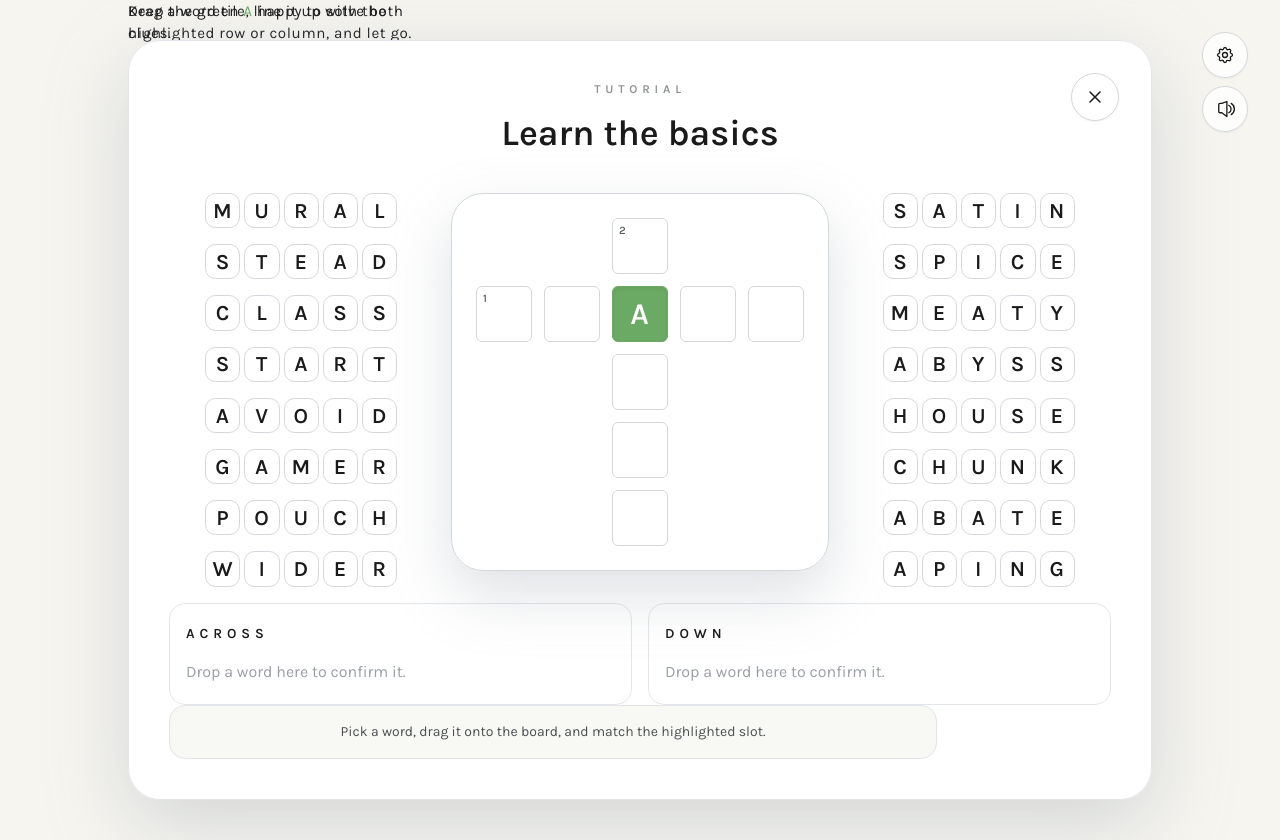
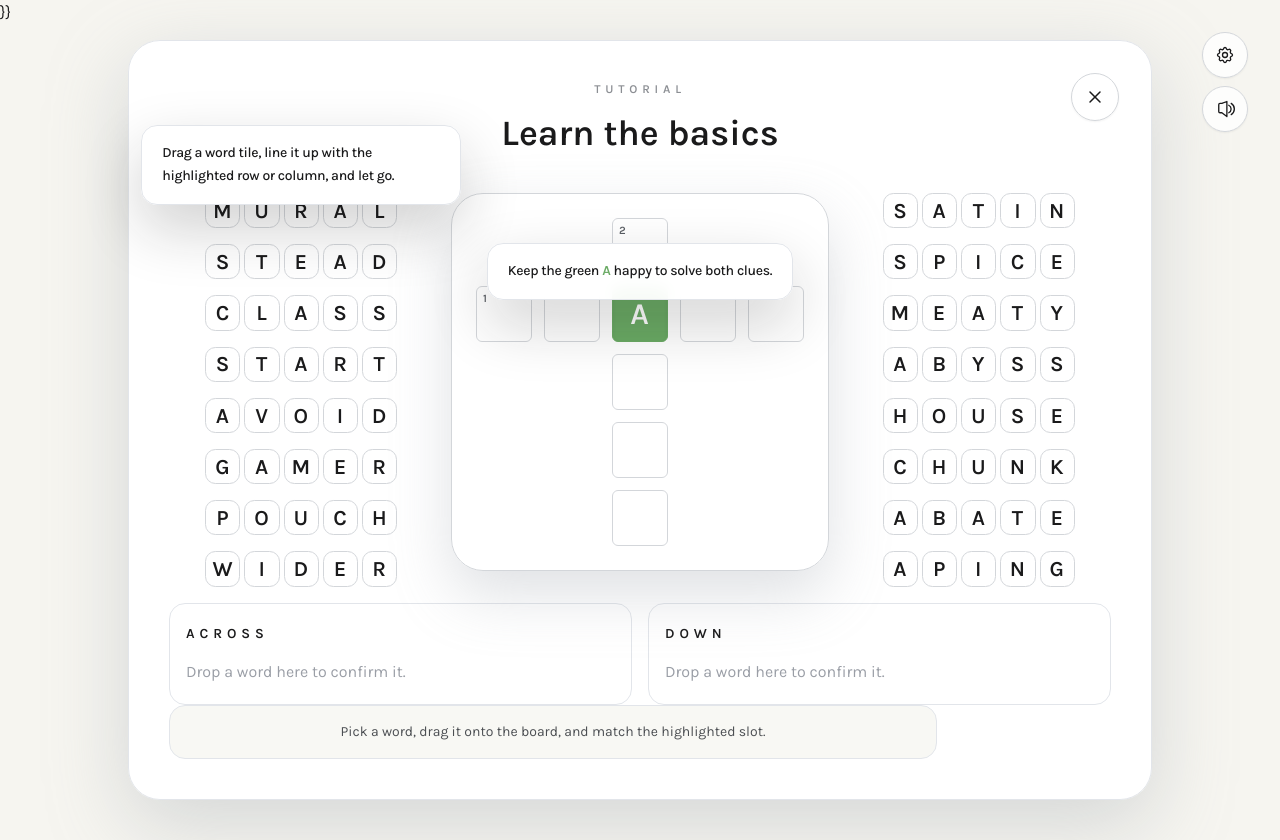
Before and after one commit to evgenyvinnik/crosswordly, a React (Vite) app: page / in a window 1280 px wide. Built offline with nearby package versions, Linux system fonts and the light colour scheme; no server answers.

Commit message:
Reuse tooltip component

```diff
--- a/src/components/SplashScreen.tsx
+++ b/src/components/SplashScreen.tsx
@@ -1,5 +1,6 @@
 import { CSSProperties, useEffect, useMemo, useState } from 'react';
 import { animated, useSpring } from '@react-spring/web';
+import { playSound } from '../lib/soundEffects';
 
 type SplashScreenProps = {
   tagline?: string;
@@ -79,13 +80,17 @@ export default function SplashScreen({
             ...prev,
             [getCellKey(placement.row, placement.col)]: placement.letter,
           }));
+          playSound('tilePop');
         },
         450 + index * 220,
       ),
     );
 
     const totalDuration = 450 + (placements.length - 1) * 220 + 600;
-    const completionTimer = setTimeout(() => onComplete?.(), totalDuration);
+    const completionTimer = setTimeout(() => {
+      playSound('successChime');
+      onComplete?.();
+    }, totalDuration);
 
     return () => {
       timers.forEach((timer) => clearTimeout(timer));
--- a/src/components/TutorialScreen.tsx
+++ b/src/components/TutorialScreen.tsx
@@ -1,5 +1,8 @@
-import { useCallback, useEffect, useMemo, useRef, useState } from 'react';
+import { useCallback, useEffect, useLayoutEffect, useMemo, useRef, useState } from 'react';
+import type { CSSProperties } from 'react';
 import GameField, { Direction, GameLevelWord, OverlayState } from './GameField';
+import CloseIcon from './icons/CloseIcon';
+import { TooltipEnvelope } from './tooltip/Tooltip';
 import { GUESS_WORDS } from '../words/words';
 import { TUTORIAL_LEVEL } from '../levels/tutorial';
 
@@ -32,6 +35,18 @@ type DragState = {
   pointerId: number;
   current: { x: number; y: number };
   targetDirection: Direction | null;
+};
+
+type AnchorPoint = { x: number; y: number };
+
+const pointsEqual = (a: AnchorPoint | null, b: AnchorPoint | null) => {
+  if (a === b) {
+    return true;
+  }
+  if (!a || !b) {
+    return false;
+  }
+  return Math.abs(a.x - b.x) < 0.5 && Math.abs(a.y - b.y) < 0.5;
 };
 
 const TARGET_WORDS: Omit<TutorialWord, 'bankIndex'>[] = TUTORIAL_LEVEL.words.map((word) => ({
@@ -88,7 +103,9 @@ type PlacedWord = {
 };
 
 const TutorialScreen = ({ onComplete, onExit }: TutorialScreenProps) => {
+  const sectionRef = useRef<HTMLElement | null>(null);
   const boardRef = useRef<HTMLDivElement>(null);
+  const firstTileRef = useRef<HTMLButtonElement | null>(null);
   const [wordBank, setWordBank] = useState<TutorialWord[]>(() => getRandomWordBank());
   const [committedLetters, setCommittedLetters] = useState<Record<string, string>>(() => ({
     ...(TUTORIAL_LEVEL.prefilledLetters ?? {}),
@@ -99,6 +116,10 @@ const TutorialScreen = ({ onComplete, onExit }: TutorialScreenProps) => {
   const [placedWords, setPlacedWords] = useState<Record<Direction, PlacedWord | null>>({
     across: null,
     down: null,
+  });
+  const [anchorPoints, setAnchorPoints] = useState<{ tiles: AnchorPoint | null; letter: AnchorPoint | null }>({
+    tiles: null,
+    letter: null,
   });
 
   const placementsByDirection = useMemo<Record<Direction, GameLevelWord | undefined>>(() => {
@@ -171,6 +192,75 @@ const TutorialScreen = ({ onComplete, onExit }: TutorialScreenProps) => {
   );
 
   const highlightedDirection = activeDrag?.targetDirection ?? null;
+
+  const updateAnchorPoints = useCallback(() => {
+    const section = sectionRef.current;
+    if (!section) {
+      return;
+    }
+    const containerRect = section.getBoundingClientRect();
+
+    const tileRect = firstTileRef.current?.getBoundingClientRect() ?? null;
+    const letterElement =
+      boardRef.current?.querySelector<HTMLElement>('[data-letter-anchor="tutorial-a"]') ?? null;
+    const letterRect = letterElement?.getBoundingClientRect() ?? null;
+
+    const rectToPoint = (rect: DOMRect | null): AnchorPoint | null => {
+      if (!rect) {
+        return null;
+      }
+      return {
+        x: rect.left - containerRect.left + rect.width / 2,
+        y: rect.top - containerRect.top + rect.height / 2,
+      };
+    };
+
+    const next = {
+      tiles: rectToPoint(tileRect),
+      letter: rectToPoint(letterRect),
+    };
+
+    setAnchorPoints((prev) => {
+      if (pointsEqual(prev.tiles, next.tiles) && pointsEqual(prev.letter, next.letter)) {
+        return prev;
+      }
+      return next;
+    });
+  }, []);
+
+  const setFirstTileButtonRef = useCallback(
+    (node: HTMLButtonElement | null) => {
+      firstTileRef.current = node;
+      updateAnchorPoints();
+    },
+    [updateAnchorPoints],
+  );
+
+  const getAnchorStyle = useCallback(
+    (anchor: AnchorPoint | null): CSSProperties => {
+      if (!anchor) {
+        return { display: 'none' };
+      }
+      return {
+        left: `${anchor.x}px`,
+        top: `${anchor.y}px`,
+        transform: 'translate(-50%, -50%)',
+      };
+    },
+    [],
+  );
+
+  useLayoutEffect(() => {
+    updateAnchorPoints();
+  }, [updateAnchorPoints, wordBank, committedLetters]);
+
+  useEffect(() => {
+    const handleResize = () => {
+      updateAnchorPoints();
+    };
+    window.addEventListener('resize', handleResize);
+    return () => window.removeEventListener('resize', handleResize);
+  }, [updateAnchorPoints]);
 
   const computeDropTarget = useCallback(
     (clientX: number, clientY: number): Direction | null => {
@@ -481,20 +571,34 @@ const TutorialScreen = ({ onComplete, onExit }: TutorialScreenProps) => {
   }, [activeDrag, cellDirections, failedOverlay, placedWords, releaseWord, wordBank]);
 
   return (
-    <section className="relative flex min-h-screen items-center justify-center bg-[#f6f5f0] px-4 py-10 text-[#1a1a1b]">
-      <div className="pointer-events-none absolute inset-0 hidden lg:flex">
-        <div className="relative mx-auto h-full w-full max-w-5xl">
-          <div className="tutorial-callout tutorial-callout--tiles">
-            <p>Drag a word tile, line it up with the highlighted row or column, and let go.</p>
-            <span className="tutorial-arrow tutorial-arrow--tiles" />
-          </div>
-          <div className="tutorial-callout tutorial-callout--board">
-            <p>
-              Keep the green <span className="text-[#6aaa64]">A</span> happy to solve both clues.
-            </p>
-            <span className="tutorial-arrow tutorial-arrow--board" />
-          </div>
-        </div>
+    <section
+      ref={sectionRef}
+      className="relative flex min-h-screen items-center justify-center bg-[#f6f5f0] px-4 py-10 text-[#1a1a1b]"
+    >
+      <div className="pointer-events-none absolute inset-0 hidden lg:block">
+        <TooltipEnvelope
+          tooltip="Drag a word tile, line it up with the highlighted row or column, and let go."
+          forceVisible={Boolean(anchorPoints.tiles)}
+          targetClassName="pointer-events-none absolute h-3 w-3"
+          targetStyle={getAnchorStyle(anchorPoints.tiles)}
+          tooltipClassName="pointer-events-none hidden max-w-sm text-base font-medium tracking-tight lg:flex"
+        >
+          <span className="sr-only">Tiles tooltip anchor</span>
+        </TooltipEnvelope>
+        <TooltipEnvelope
+          tooltip={
+            <>
+              Keep the green <span className="font-semibold text-[#6aaa64]">A</span> happy to solve both
+              clues.
+            </>
+          }
+          forceVisible={Boolean(anchorPoints.letter)}
+          targetClassName="pointer-events-none absolute h-3 w-3"
+          targetStyle={getAnchorStyle(anchorPoints.letter)}
+          tooltipClassName="pointer-events-none hidden max-w-sm text-base font-medium tracking-tight lg:flex"
+        >
+          <span className="sr-only">Board tooltip anchor</span>
+        </TooltipEnvelope>
       </div>
       <div className="relative w-full max-w-5xl rounded-[32px] border border-[#e2e5ea] bg-white/95 px-6 py-10 text-center shadow-[0_24px_80px_rgba(149,157,165,0.35)] backdrop-blur sm:px-10">
         {onExit ? (
@@ -504,20 +608,7 @@ const TutorialScreen = ({ onComplete, onExit }: TutorialScreenProps) => {
             className="absolute right-6 top-6 z-10 flex h-12 w-12 items-center justify-center rounded-full border border-[#d3d6da] bg-white/80 text-[#1a1a1b] shadow-sm transition hover:bg-white focus-visible:outline-none focus-visible:ring-2 focus-visible:ring-[#1a1a1b] sm:right-8 sm:top-8"
             onClick={onExit}
           >
-            <svg
-              xmlns="http://www.w3.org/2000/svg"
-              viewBox="0 0 24 24"
-              fill="none"
-              stroke="currentColor"
-              strokeWidth="1.8"
-              strokeLinecap="round"
-              strokeLinejoin="round"
-              className="h-5 w-5"
-              aria-hidden
-            >
-              <line x1="6" y1="6" x2="18" y2="18" />
-              <line x1="6" y1="18" x2="18" y2="6" />
-            </svg>
+            <CloseIcon className="h-5 w-5" />
           </button>
         ) : null}
         <div className="mx-auto flex max-w-3xl flex-col items-center gap-4">
@@ -536,10 +627,11 @@ const TutorialScreen = ({ onComplete, onExit }: TutorialScreenProps) => {
         <div className="mt-10 flex w-full flex-col items-center gap-8 lg:flex-row lg:items-start lg:justify-center">
           <div className="order-2 w-full max-w-3xl lg:order-1 lg:w-1/4 lg:max-w-none">
             <div className="grid sm:grid-cols-2 lg:grid-cols-1">
-              {leftColumnWords.map((word) => (
+              {leftColumnWords.map((word, index) => (
                 <button
                   key={word.id}
                   type="button"
+                  ref={index === 0 ? setFirstTileButtonRef : undefined}
                   className={`word-card flex flex-col items-center text-center text-base font-semibold uppercase text-[#1a1a1b] transition ${
                     word.state === 'locked' ? 'word-card--locked' : 'hover:-translate-y-0.5'
                   } ${rejectedWordId === word.id ? 'word-card--flyback' : ''} ${
--- a/src/index.css
+++ b/src/index.css
@@ -129,42 +129,6 @@ body {
   }
 }
 
-.tutorial-overlay {
-  position: absolute;
-  inset: 0;
-  font-family:
-    'Excalifont',
-    'Karla',
-    'Kanit',
-    system-ui,
-    -apple-system,
-    sans-serif;
-  color: #1a1a1b;
-  pointer-events: none;
-  user-select: none;
-  z-index: 10;
-}
-
-.tutorial-callout {
-  position: absolute;
-  max-width: 320px;
-  font-size: clamp(0.95rem, 1.15vw, 1.25rem);
-  letter-spacing: 0.04em;
-  line-height: 1.45;
-  text-transform: none;
-  text-shadow: 0 8px 24px rgba(255, 255, 255, 0.85);
-}
-
-.tutorial-callout p {
-  margin: 0;
-}
-
-.tutorial-arrow-svg {
-  position: absolute;
-  overflow: visible;
-  pointer-events: none;
-}
-
 @keyframes word-flyback {
   0% {
     transform: translate(6px, -6px) scale(1.05);
```
